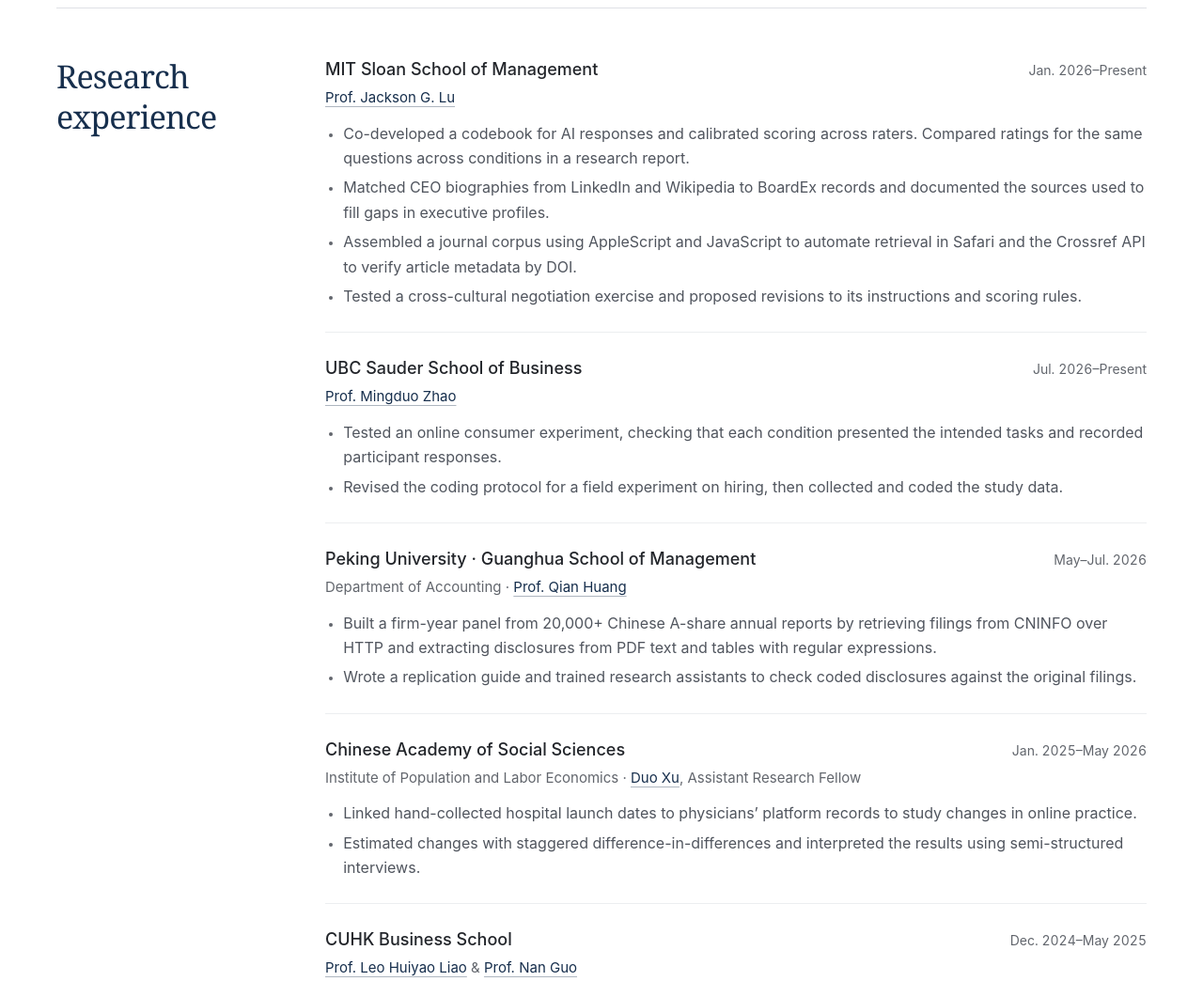
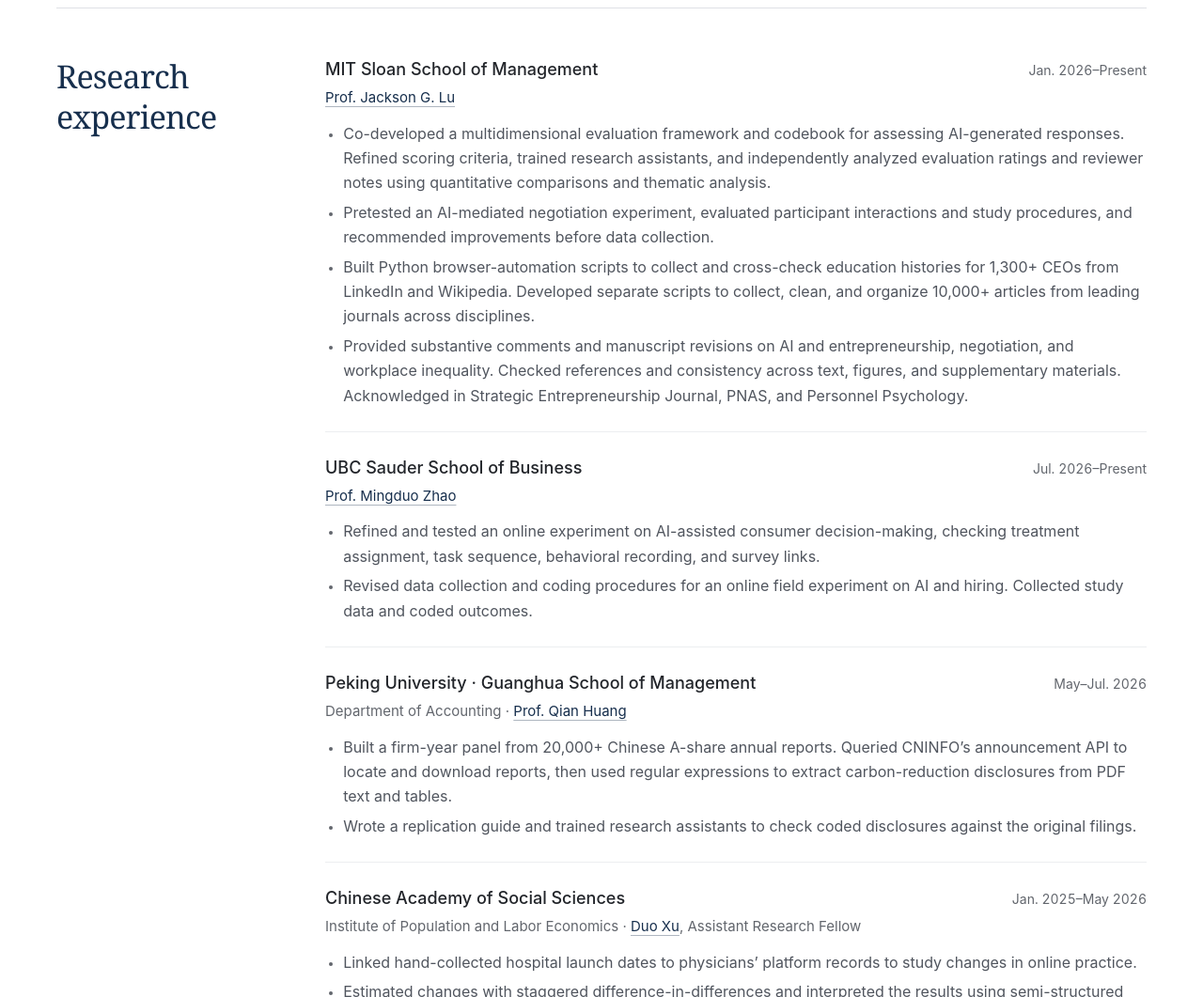
Before and after one commit to Rachel-00/Rachel-00.github.io, a plain HTML site: page index.html in a window 1280 px wide. Shown: the part 1020-2081 px from the top of the page at 94% size. Drawn offline with Linux system fonts and the light colour scheme.

Commit message:
Use revised MIT and UBC descriptions and clarify CNINFO API collection

```diff
--- a/index.html
+++ b/index.html
@@ -28,7 +28,7 @@
         <a href="#publications">Publications</a>
         <a href="#experience">Research Experience</a>
         <a href="#internships">Internships</a>
-        <a class="nav-cv" href="assets/Ruirui_Yang_CV.pdf?v=238745b61791" target="_blank" rel="noopener">CV <span aria-hidden="true">↗</span><span class="sr-only"> (PDF, opens in a new tab)</span></a>
+        <a class="nav-cv" href="assets/Ruirui_Yang_CV.pdf?v=297539d500e3" target="_blank" rel="noopener">CV <span aria-hidden="true">↗</span><span class="sr-only"> (PDF, opens in a new tab)</span></a>
       </nav>
     </div>
   </header>
@@ -72,25 +72,25 @@
           <div class="entry"><h3>MIT Sloan School of Management</h3><p class="date">Jan. 2026–Present</p></div>
           <p class="mentor"><a href="https://www.jacksonlu.net/" target="_blank" rel="noopener">Prof. Jackson G. Lu<span class="sr-only"> (opens in a new tab)</span></a></p>
           <ul>
-            <li>Co-developed a codebook for AI responses and calibrated scoring across raters. Compared ratings for the same questions across conditions in a research report.</li>
-            <li>Matched CEO biographies from LinkedIn and Wikipedia to BoardEx records and documented the sources used to fill gaps in executive profiles.</li>
-            <li>Assembled a journal corpus using AppleScript and JavaScript to automate retrieval in Safari and the Crossref API to verify article metadata by DOI.</li>
-            <li>Tested a cross-cultural negotiation exercise and proposed revisions to its instructions and scoring rules.</li>
+            <li>Co-developed a multidimensional evaluation framework and codebook for assessing AI-generated responses. Refined scoring criteria, trained research assistants, and independently analyzed evaluation ratings and reviewer notes using quantitative comparisons and thematic analysis.</li>
+            <li>Pretested an AI-mediated negotiation experiment, evaluated participant interactions and study procedures, and recommended improvements before data collection.</li>
+            <li>Built Python browser-automation scripts to collect and cross-check education histories for 1,300+ CEOs from LinkedIn and Wikipedia. Developed separate scripts to collect, clean, and organize 10,000+ articles from leading journals across disciplines.</li>
+            <li>Provided substantive comments and manuscript revisions on AI and entrepreneurship, negotiation, and workplace inequality. Checked references and consistency across text, figures, and supplementary materials. Acknowledged in <a href="https://doi.org/10.1002/sej.70050" target="_blank" rel="noopener">Strategic Entrepreneurship Journal</a>, <a href="https://www.pnas.org/doi/10.1073/pnas.2602128123" target="_blank" rel="noopener">PNAS</a>, and <a href="https://doi.org/10.1111/peps.70041" target="_blank" rel="noopener">Personnel Psychology</a>.</li>
           </ul>
         </article>
         <article class="appointment">
           <div class="entry"><h3>UBC Sauder School of Business</h3><p class="date">Jul. 2026–Present</p></div>
           <p class="mentor"><a href="https://mingduozhao.com/" target="_blank" rel="noopener">Prof. Mingduo Zhao<span class="sr-only"> (opens in a new tab)</span></a></p>
           <ul>
-            <li>Tested an online consumer experiment, checking that each condition presented the intended tasks and recorded participant responses.</li>
-            <li>Revised the coding protocol for a field experiment on hiring, then collected and coded the study data.</li>
+            <li>Refined and tested an online experiment on AI-assisted consumer decision-making, checking treatment assignment, task sequence, behavioral recording, and survey links.</li>
+            <li>Revised data collection and coding procedures for an online field experiment on AI and hiring. Collected study data and coded outcomes.</li>
           </ul>
         </article>
         <article class="appointment">
           <div class="entry"><h3>Peking University · Guanghua School of Management</h3><p class="date">May–Jul. 2026</p></div>
           <p class="mentor">Department of Accounting · <a href="https://en.gsm.pku.edu.cn/faculty/qhuang/" target="_blank" rel="noopener">Prof. Qian Huang<span class="sr-only"> (opens in a new tab)</span></a></p>
           <ul>
-            <li>Built a firm-year panel from 20,000+ Chinese A-share annual reports by retrieving filings from CNINFO over HTTP and extracting disclosures from PDF text and tables with regular expressions.</li>
+            <li>Built a firm-year panel from 20,000+ Chinese A-share annual reports. Queried CNINFO’s announcement API to locate and download reports, then used regular expressions to extract carbon-reduction disclosures from PDF text and tables.</li>
             <li>Wrote a replication guide and trained research assistants to check coded disclosures against the original filings.</li>
           </ul>
         </article>
@@ -117,7 +117,7 @@
             <li>Prepared referral maps and policy briefs for municipal policymakers using inpatient data.</li>
           </ul>
         </article>
-        <a class="text-link full-cv-link" href="assets/Ruirui_Yang_CV.pdf?v=238745b61791" target="_blank" rel="noopener">More in my CV <span aria-hidden="true">↗</span><span class="sr-only"> (PDF, opens in a new tab)</span></a>
+        <a class="text-link full-cv-link" href="assets/Ruirui_Yang_CV.pdf?v=297539d500e3" target="_blank" rel="noopener">More in my CV <span aria-hidden="true">↗</span><span class="sr-only"> (PDF, opens in a new tab)</span></a>
       </div>
     </section>
 
```
Also changed, not shown: 1 other file.
